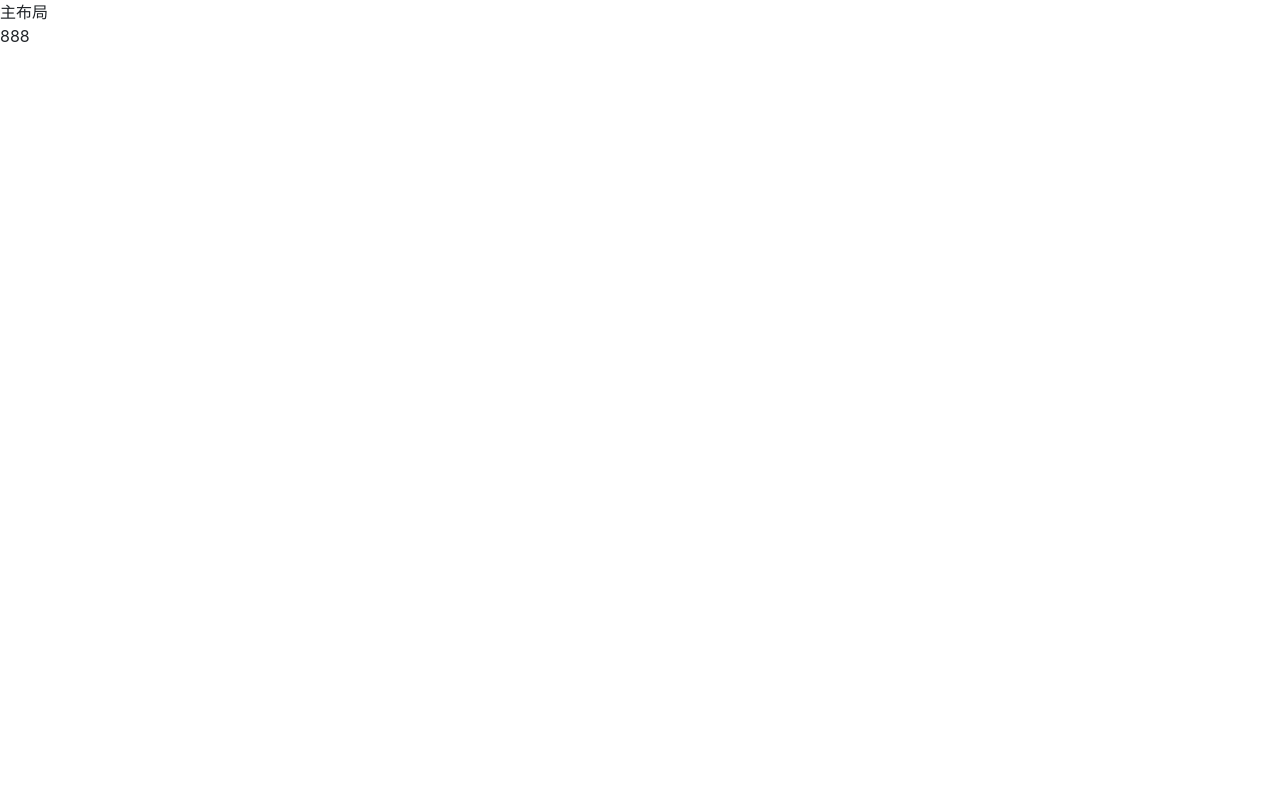
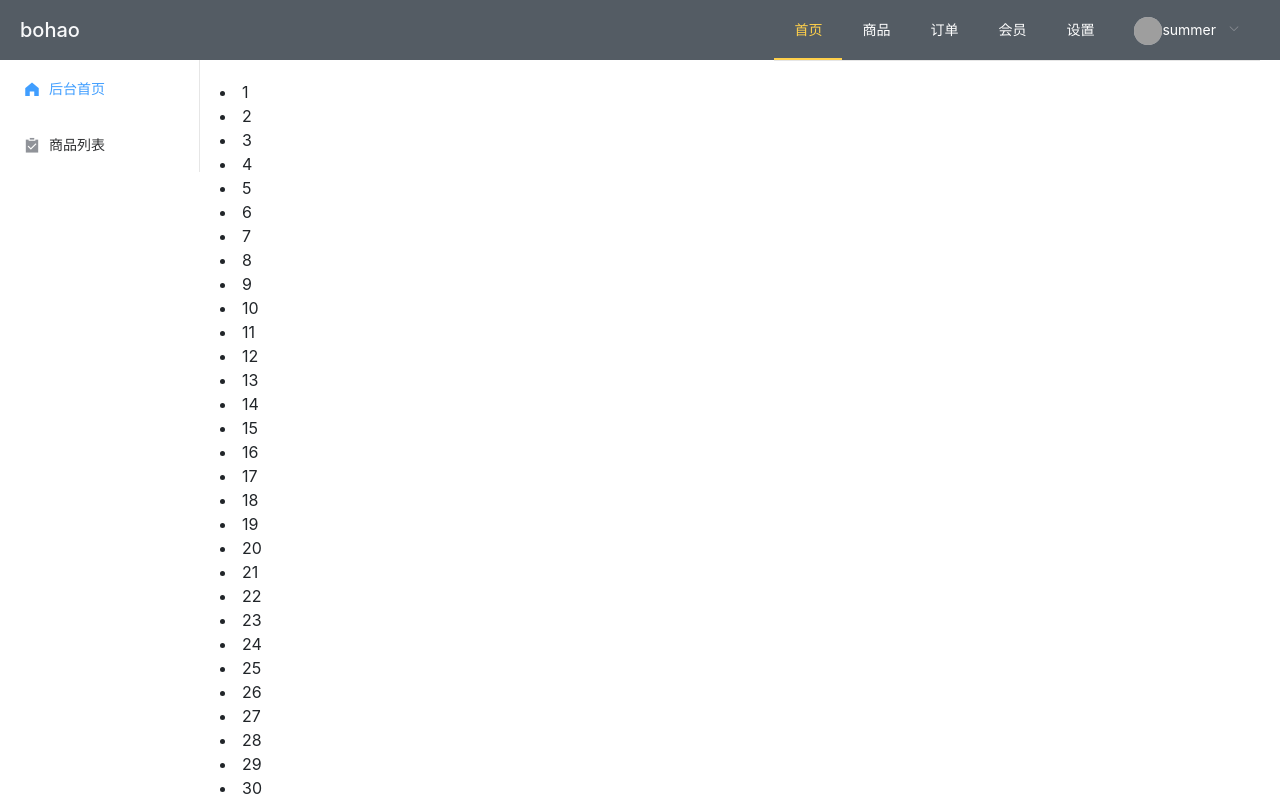
Before and after one commit to bohaoi/product, a Vue app: page /#/index in a window 1280 px wide. Built offline with nearby package versions, Linux system fonts and the light colour scheme; grey boxes are pictures that could not be loaded.

Commit message:
navigation

```diff
--- a/src/App.vue
+++ b/src/App.vue
@@ -8,11 +8,30 @@
 html,body {
   width: 100%;
   height: 100%;
-  /* margin: 0px;
-  padding: 0px; */
 }
 #app{
   width: 100%;
   height: 100%;
 }
+
+::-webkit-scrollbar-track
+{
+  background: rgba(0,0,0,.1);
+  border-radius: 0;
+}
+
+::-webkit-scrollbar
+{
+  -webkit-appearance: none;
+  width: 10px;
+  height: 10px;
+}
+
+::-webkit-scrollbar-thumb
+{
+    cursor: pointer;
+    border-radius: 5px;
+    background: rgba(0,0,0,.25);
+    transition: color .2s ease;
+}
 </style>
--- /dev/null
+++ b/src/common/config/config.js
@@ -0,0 +1,35 @@
+export default {
+  logo: "bohao",
+  navBar: {
+    active: "0",
+    list: [
+      {
+        name: "首页",
+        subActive: "0",
+        submenu: [
+          {
+            icon: "el-icon-s-home",
+            name: "后台首页",
+          },
+          {
+            icon: "el-icon-s-claim",
+            name: "商品列表",
+          },
+        ],
+      },
+      {
+        name: "商品",
+        subActive: "0",
+        submenu: [
+          {
+            icon: "el-icon-s-claim",
+            name: "商品列表",
+          },
+        ],
+      },
+      { name: "订单" },
+      { name: "会员" },
+      { name: "设置" },
+    ],
+  },
+};
--- /dev/null
+++ b/src/common/mixins/common.js
@@ -0,0 +1,7 @@
+export default {
+  filters: {
+    numToString(value) {
+      return value.toString();
+    },
+  },
+};
--- a/src/main.js
+++ b/src/main.js
@@ -2,6 +2,10 @@
 import App from './App.vue'
 import router from './router'
 import store from './store'
+
+//引入全局配置文件
+import $conf from "./common/config/config"
+Vue.prototype.$conf = $conf
 
 //引入element-ui
 import ElementUI from 'element-ui';
--- a/src/views/layout.vue
+++ b/src/views/layout.vue
@@ -1,16 +1,95 @@
 <template>
   <div class="layout">
-      主布局
-      <router-view/>
+    <el-container style="position:absolute;left:0;top:0;bottom:0;right:0;overflow:hidden;">
+      <el-header class="d-flex align-items-center" style="background:#545c64;">
+        <a class="h5 text-light mb-0 mr-auto">{{$conf.logo}}</a>
+        <el-menu
+          :default-active="navBar.active"
+          mode="horizontal"
+          @select="handleSelect"
+          background-color="#545c64"
+          text-color="#fff"
+          active-text-color="#ffd04b"
+        >
+          <el-menu-item
+            :index="index|numToString"
+            v-for="(item,index) in navBar.list"
+            :key="index"
+          >{{item.name}}</el-menu-item>
+
+          <el-submenu index="100">
+            <template slot="title">
+              <el-avatar
+                size="small"
+                src="https://cube.elemecdn.com/3/7c/3ea6beec64369c2642b92c6726f1epng.png"
+              ></el-avatar>summer
+            </template>
+            <el-menu-item index="100-1">修改</el-menu-item>
+            <el-menu-item index="100-2">退出</el-menu-item>
+          </el-submenu>
+        </el-menu>
+      </el-header>
+      <el-container style="height:100%;padding-bottom:60px">
+        <!--侧边布局-->
+        <el-aside width="200px">
+          <el-menu default-active="0" @select="slideSelect">
+            <el-menu-item
+              :index="index|numToString"
+              v-for="(item,index) in slideMenus"
+              :key="index"
+            >
+              <i :class="item.icon"></i>
+              <span slot="title">{{item.name}}</span>
+            </el-menu-item>
+          </el-menu>
+        </el-aside>
+        <el-main>
+          <li v-for="i in 100" :key="i">{{i}}</li>
+        </el-main>
+      </el-container>
+    </el-container>
+
+    <!-- <router-view/> -->
   </div>
 </template>
 
 <script>
+import common from "@/common/mixins/common.js";
+
 export default {
-
-}
+  mixins: [common],
+  data() {
+    return {
+      navBar:[]
+    };
+  },
+  created(){
+    //初始化菜单
+    this.navBar= this.$conf.navBar
+  },
+  computed: {
+    slideMenuActive: {
+      get() {
+        return this.navBar.list[this.navBar.active].submenu || "0";
+      },
+      set(val) {
+        this.navBar.list[this.navBar.active].subActive = val;
+      },
+    },
+    slideMenus() {
+      return this.navBar.list[this.navBar.active].submenu || [];
+    },
+  },
+  methods: {
+    handleSelect(key, keyPath) {
+      this.navBar.active = key;
+    },
+    slideSelect(key, keyPath) {
+      this.slideMenuActive = key;
+    },
+  },
+};
 </script>
 
 <style>
-
 </style>
```
Also changed, not shown: src/assets/logo.png.
